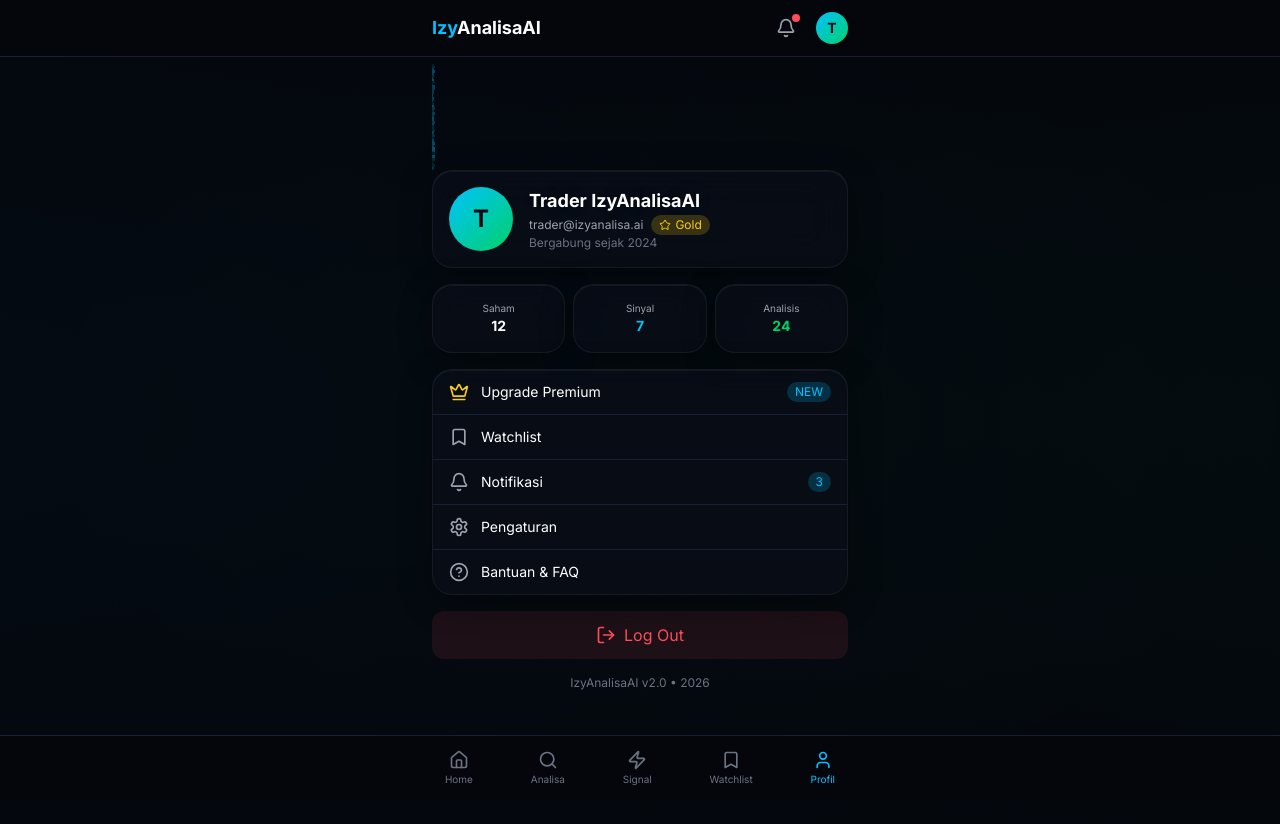
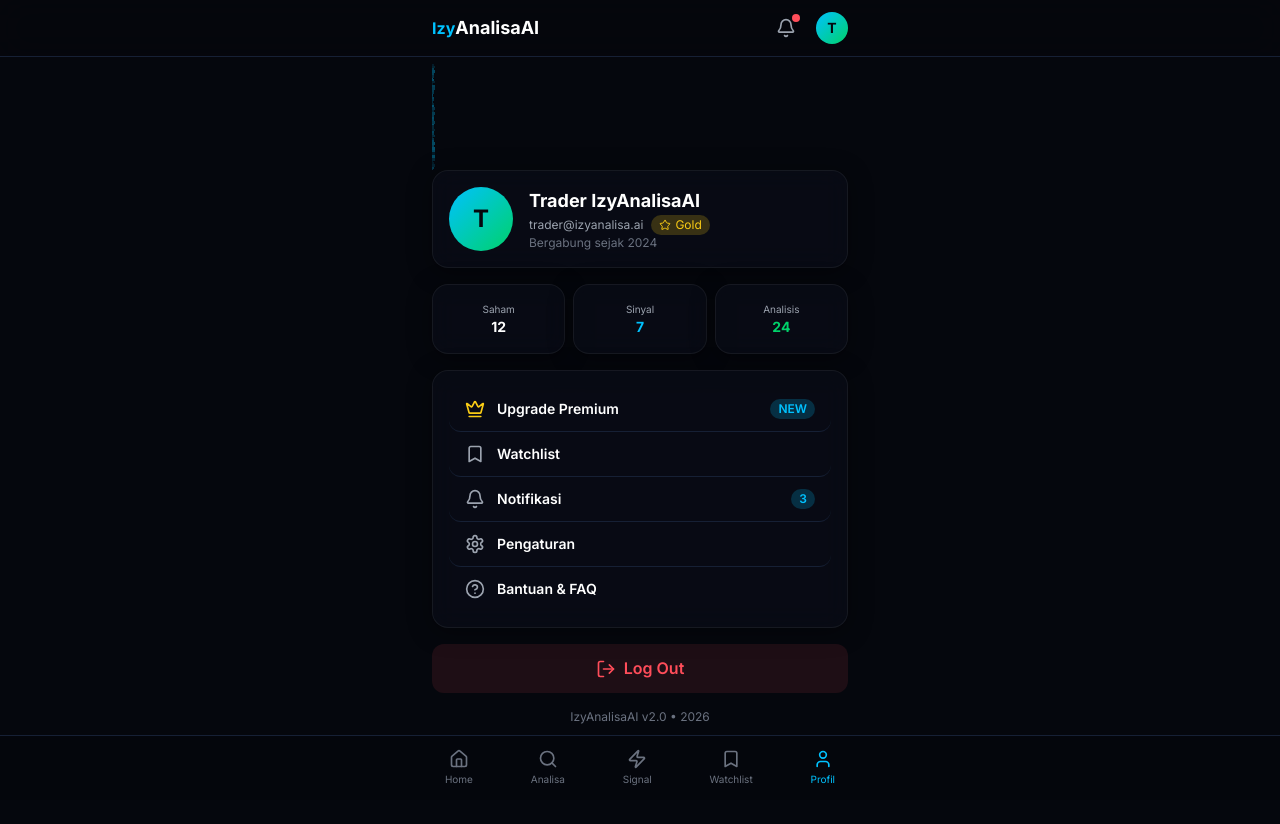
Before and after one commit to muhamadivan969-debug/IzyAnalisAi, a Next.js app: page /profile in a window 1280 px wide. Shown: the top 824 px of the page. Before the commit the page ends 800 px from the top, so only its background shows below. Built offline with nearby package versions, Linux system fonts and the light colour scheme.

Commit message:
Refactor globals.css by removing unused styles
Removed unused CSS variables and animations, updated styles for body, main, and glass-card elements.

```diff
--- a/app/globals.css
+++ b/app/globals.css
@@ -8,8 +8,6 @@
   --primary: #00c2ff;
   --green: #00d26a;
   --red: #ff4d5a;
-  --border: rgba(255, 255, 255, 0.06);
-  --glow: 0 0 40px rgba(0, 194, 255, 0.15);
 }
 
 * {
@@ -21,118 +19,68 @@
 body {
   background: #05070d;
   color: #ffffff;
-  font-family: 'Inter', -apple-system, BlinkMacSystemFont, sans-serif;
-  overflow-x: hidden;
-  min-height: 100vh;
+  font-family: -apple-system, BlinkMacSystemFont, 'Segoe UI', Roboto, sans-serif;
+  font-size: 16px;
+  line-height: 1.6;
+  padding: 0;
+  margin: 0;
 }
 
-body::before {
-  content: '';
-  position: fixed;
-  top: -50%;
-  left: -50%;
-  width: 200%;
-  height: 200%;
-  background:
-    radial-gradient(ellipse at 20% 50%, rgba(0, 194, 255, 0.03) 0%, transparent 50%),
-    radial-gradient(ellipse at 80% 50%, rgba(0, 210, 106, 0.03) 0%, transparent 50%);
-  animation: backgroundMove 20s ease-in-out infinite alternate;
-  z-index: 0;
-  pointer-events: none;
+main {
+  max-width: 600px;
+  margin: 0 auto;
+  padding: 16px;
 }
 
-@keyframes backgroundMove {
-  0%, 100% { transform: translate(0, 0) scale(1); }
-  50% { transform: translate(2%, 2%) scale(1.05); }
+h1 {
+  font-size: 1.8rem;
+  font-weight: 700;
+}
+h2 {
+  font-size: 1.4rem;
+  font-weight: 600;
+}
+h3 {
+  font-size: 1.1rem;
+  font-weight: 600;
+}
+p, span, button, input {
+  font-size: 1rem;
 }
 
 .glass-card {
   background: rgba(10, 14, 26, 0.6);
-  backdrop-filter: blur(20px);
-  -webkit-backdrop-filter: blur(20px);
+  backdrop-filter: blur(12px);
   border: 1px solid rgba(255, 255, 255, 0.06);
-  border-radius: 20px;
-  box-shadow:
-    0 8px 32px rgba(0, 0, 0, 0.4),
-    inset 0 1px 0 rgba(255, 255, 255, 0.05);
-  transition: all 0.4s cubic-bezier(0.25, 0.46, 0.45, 0.94);
+  border-radius: 16px;
+  padding: 16px;
+  box-shadow: 0 4px 24px rgba(0,0,0,0.4);
+  transition: all 0.3s ease;
 }
 
 .glass-card:hover {
   transform: translateY(-4px);
-  box-shadow:
-    0 12px 48px rgba(0, 0, 0, 0.5),
-    var(--glow);
-  border-color: rgba(0, 194, 255, 0.15);
+  box-shadow: 0 8px 32px rgba(0, 194, 255, 0.1);
 }
 
-.glow-text {
-  text-shadow: 0 0 40px rgba(0, 194, 255, 0.2);
+button {
+  padding: 10px 16px;
+  border-radius: 12px;
+  font-weight: 600;
 }
 
-.shimmer {
-  background: linear-gradient(90deg, #1a1a2e 25%, #2a2a3e 50%, #1a1a2e 75%);
-  background-size: 200% 100%;
-  animation: shimmerMove 1.5s ease-in-out infinite;
+input {
+  padding: 12px 16px;
   border-radius: 12px;
-}
-
-@keyframes shimmerMove {
-  0% { background-position: 200% 0; }
-  100% { background-position: -200% 0; }
-}
-
-.pulse-dot {
-  width: 8px;
-  height: 8px;
-  border-radius: 50%;
-  background: #00d26a;
-  animation: pulse 1.5s ease-in-out infinite;
-}
-
-@keyframes pulse {
-  0%, 100% { opacity: 1; transform: scale(1); }
-  50% { opacity: 0.5; transform: scale(0.8); }
+  background: #0a0e1a;
+  border: 1px solid #162035;
+  color: white;
 }
 
 ::-webkit-scrollbar {
   width: 4px;
 }
-::-webkit-scrollbar-track {
-  background: transparent;
-}
 ::-webkit-scrollbar-thumb {
-  background: linear-gradient(180deg, #00c2ff, #00d26a);
+  background: #00c2ff;
   border-radius: 10px;
 }
-
-.price-up {
-  color: #00d26a;
-}
-.price-down {
-  color: #ff4d5a;
-}
-
-.badge-signal {
-  background: rgba(0, 194, 255, 0.15);
-  color: #00c2ff;
-  padding: 2px 10px;
-  border-radius: 20px;
-  font-size: 10px;
-  font-weight: 700;
-  text-transform: uppercase;
-  letter-spacing: 0.5px;
-  border: 1px solid rgba(0, 194, 255, 0.2);
-}
-
-.badge-bullish {
-  background: rgba(0, 210, 106, 0.15);
-  color: #00d26a;
-  border-color: rgba(0, 210, 106, 0.2);
-}
-
-.badge-bearish {
-  background: rgba(255, 77, 90, 0.15);
-  color: #ff4d5a;
-  border-color: rgba(255, 77, 90, 0.2);
-}
```
